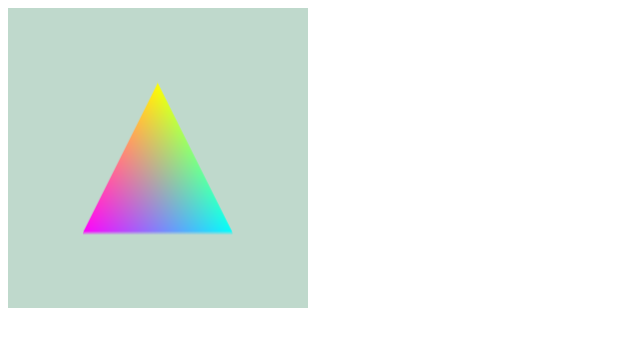
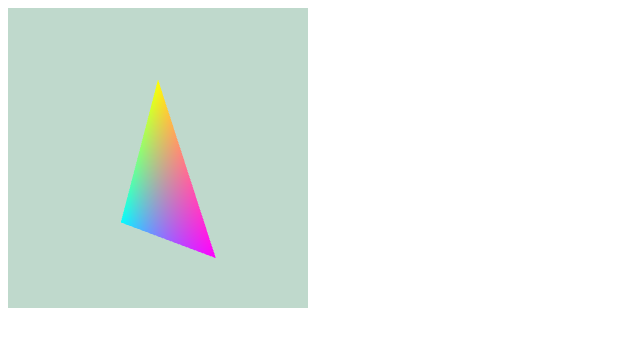
Before and after one commit to s-fredrik/portfolio_neue, a plain HTML site: page index.html in a window 1280 px wide. Shown: the whole page, without its empty margins (0-640 px from the left). Drawn offline with Linux system fonts and the light colour scheme.

Commit message:
Created 3D camera

```diff
--- a/index.html
+++ b/index.html
@@ -14,10 +14,11 @@
 
   <body>
 
-	  <canvas id="profile-canvas">
+	  <canvas id="profile-canvas" width="300" height="300">
 		  Your browser does not support HTML5
 	  </canvas>
 
+	  <script src="gl-matrix.js"></script>
 	  <script src="profile.js"></script>
   </body>
 
--- a/profile.js
+++ b/profile.js
@@ -1,14 +1,18 @@
 var vertexShaderText = `
 precision mediump float;
 
-attribute vec2 vertPosition;
+attribute vec3 vertPosition;
 attribute vec3 vertColor;
 varying vec3 fragColor;
+
+uniform mat4 mWorld;
+uniform mat4 mView;
+uniform mat4 mProjection;
 
 void main()
 {
   fragColor = vertColor;
-  gl_Position = vec4(vertPosition, 0.0, 1.0);
+  gl_Position = mProjection * mView * mWorld * vec4(vertPosition, 1.0);
 }
 `
 
@@ -78,10 +82,10 @@ var InitializeProfileGL = function() {
     // Create buffer
     //
     var triangleVertices =
-    [ // X, Y, Z      R, G, B
-        0.0, 0.5,    1.0, 1.0, 0.0,
-        -0.5, -0.5,  1.0, 0.0, 1.0,
-        0.5, -0.5,   0.0, 1.0, 1.0
+    [ // X, Y, Z            R, G, B
+        0.0, 0.5 * Math.sqrt(3.0) / 2.0, 0.0,      1.0, 1.0, 0.0,
+        -0.5, -0.5 * Math.sqrt(3.0) / 2.0, 0.0,    1.0, 0.0, 1.0,
+        0.5, -0.5 * Math.sqrt(3.0) / 2.0, 0.0,     0.0, 1.0, 1.0
     ];
 
     var triangleVertexBufferObject = gl.createBuffer();
@@ -95,7 +99,7 @@ var InitializeProfileGL = function() {
         2, // Number of elements per attribute
         gl.FLOAT, // Type of elements
         gl.FALSE,
-        5 * Float32Array.BYTES_PER_ELEMENT, // Size of an individual vertex
+        6 * Float32Array.BYTES_PER_ELEMENT, // Size of an individual vertex
         0 // Offset from the beginning of a single vertex to this attribute
     );
     gl.vertexAttribPointer(
@@ -103,18 +107,50 @@ var InitializeProfileGL = function() {
         3, // Number of elements per attribute
         gl.FLOAT, // Type of elements
         gl.FALSE,
-        5 * Float32Array.BYTES_PER_ELEMENT, // Size of an individual vertex
-        2 * Float32Array.BYTES_PER_ELEMENT // Offset from the beginning of a single vertex to this attribute
+        6 * Float32Array.BYTES_PER_ELEMENT, // Size of an individual vertex
+        3 * Float32Array.BYTES_PER_ELEMENT // Offset from the beginning of a single vertex to this attribute
     );
 
     gl.enableVertexAttribArray(positionAttribLocation);
     gl.enableVertexAttribArray(colorAttribLocation);
 
+    gl.useProgram(program);
+
+    var matWorldUniformLocation = gl.getUniformLocation(program, 'mWorld');
+    var matViewUniformLocation = gl.getUniformLocation(program, 'mView');
+    var matProjectionUniformLocation = gl.getUniformLocation(program, 'mProjection');
+
+    var worldMatrix = new Float32Array(16);
+    var viewMatrix = new Float32Array(16);
+    var projectionMatrix = new Float32Array(16);
+    glMatrix.mat4.identity(worldMatrix);
+    glMatrix.mat4.lookAt(viewMatrix, [0, 0, -2], [0, 0, 0], [0, 1, 0]);
+    glMatrix.mat4.perspective(projectionMatrix, glMatrix.glMatrix.toRadian(45), canvas.width / canvas.height, 0.1, 1000.0);
+
+    gl.uniformMatrix4fv(matWorldUniformLocation, gl.FALSE, worldMatrix);
+    gl.uniformMatrix4fv(matViewUniformLocation, gl.FALSE, viewMatrix);
+    gl.uniformMatrix4fv(matProjectionUniformLocation, gl.FALSE, projectionMatrix);
+
+
     //
     // Main render loop
     //
-    gl.useProgram(program);
-    gl.drawArrays(gl.TRIANGLES, 0, 3);
+    var identityMatrix = new Float32Array(16);
+    glMatrix.mat4.identity(identityMatrix);
+    var angle = 0
+    var loop = function () {
+        angle = performance.now() / 1000 / 6 * 2 * Math.PI
+        glMatrix.mat4.rotate(worldMatrix, identityMatrix, angle, [0, 1, 0]);
+        gl.uniformMatrix4fv(matWorldUniformLocation, gl.FALSE, worldMatrix);
+
+        gl.clearColor(0.75, 0.85, 0.8, 1.0);
+        gl.clear(gl.DEPTH_BUFFER_BIT | gl.COLOR_BUFFER_BIT);
+        gl.drawArrays(gl.TRIANGLES, 0, 3);
+
+        requestAnimationFrame(loop);
+    };
+
+    requestAnimationFrame(loop);
 
 }
 
```
Also changed, not shown: gl-matrix.js.
